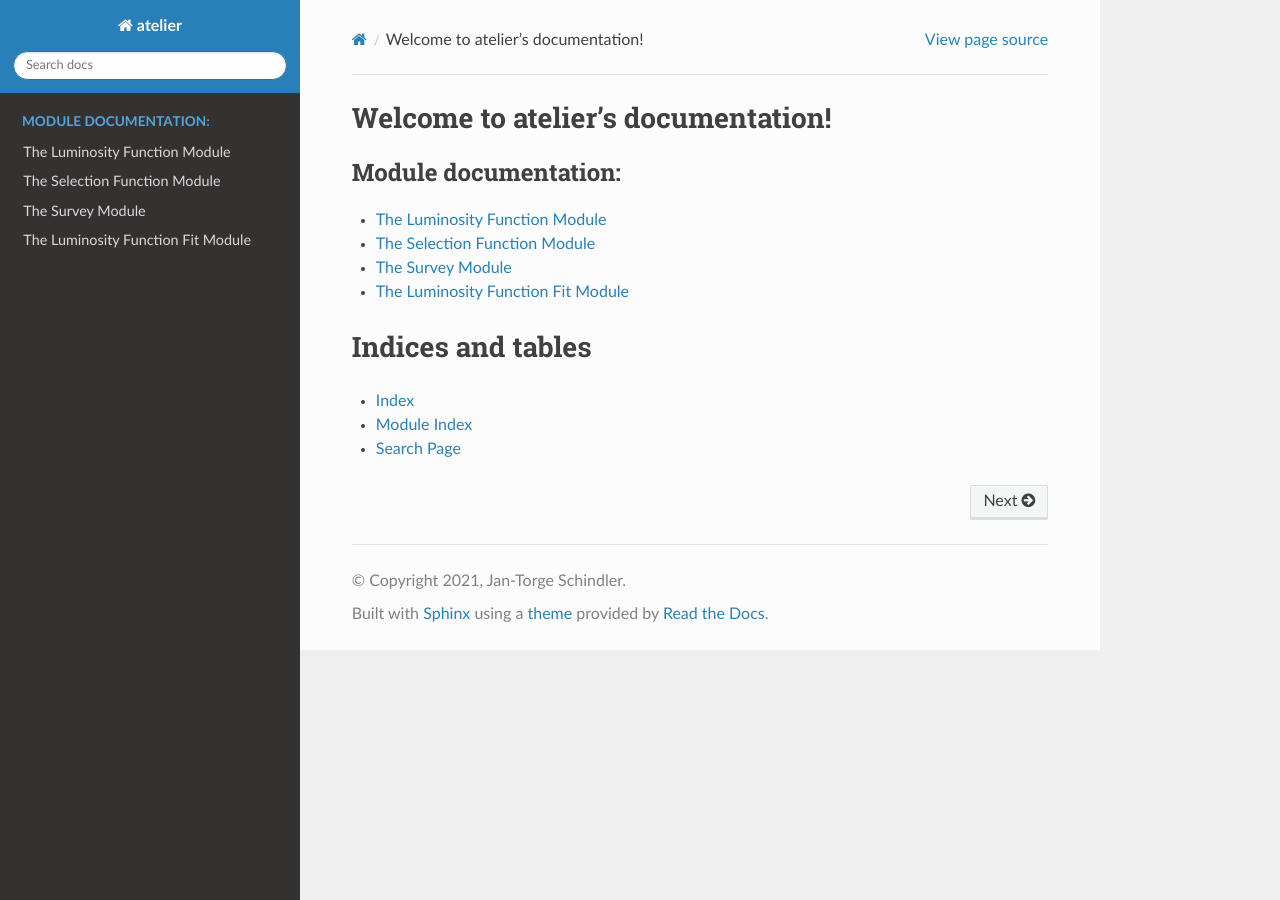
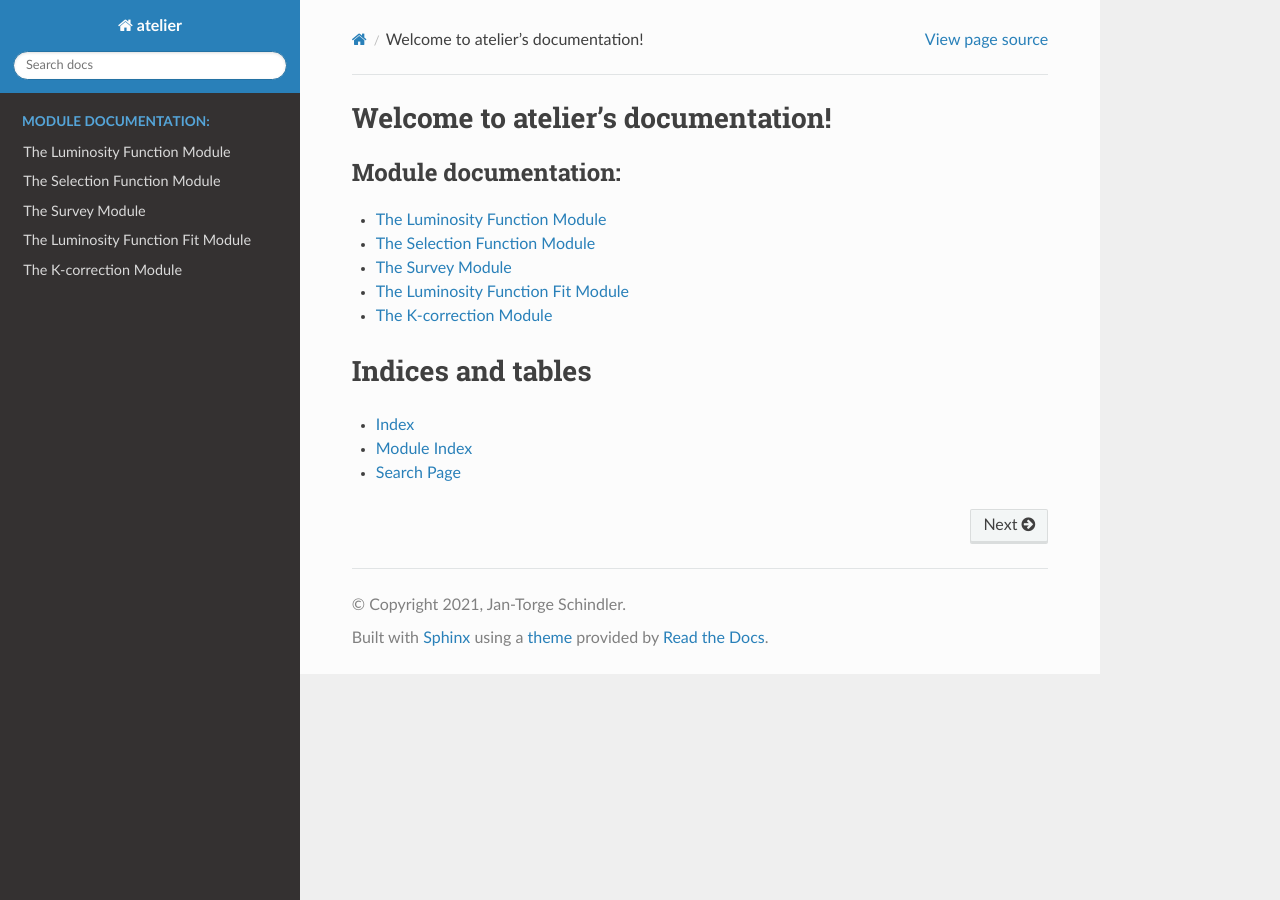
Before and after one commit to jtschindler/atelier, a Sphinx documentation site: the page built from docs/index.rst, in a window 1280 px wide. Built offline with Sphinx 7.4.7 and the Read the Docs theme 2.0.0, drawn with Linux system fonts in a browser that asks for light colours; pages that are not in the unit, such as notebooks, are missing from menus.

Commit message:
added kcorrection module, updated docs

```diff
--- a/docs/index.rst
+++ b/docs/index.rst
@@ -26,6 +26,7 @@ Welcome to atelier's documentation!
   selfun
   survey
   lumfunfit
+  kcorrection
 
 
 Indices and tables
--- /dev/null
+++ b/docs/kcorrection.rst
@@ -0,0 +1,7 @@
+=======================
+The K-correction Module
+=======================
+
+
+.. automodule:: atelier.kcorrection
+    :members:
```
Also changed, not shown: 4 other files.
